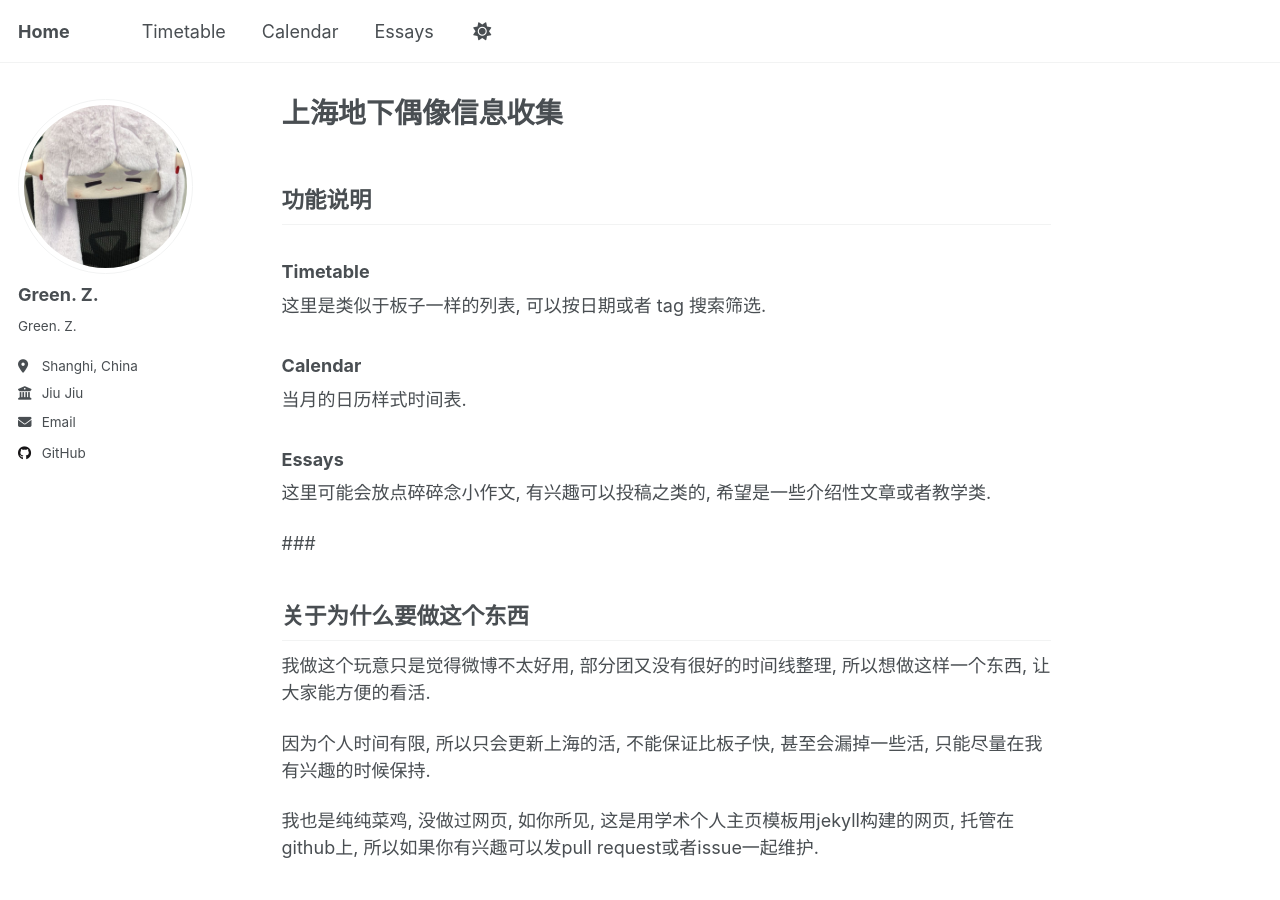
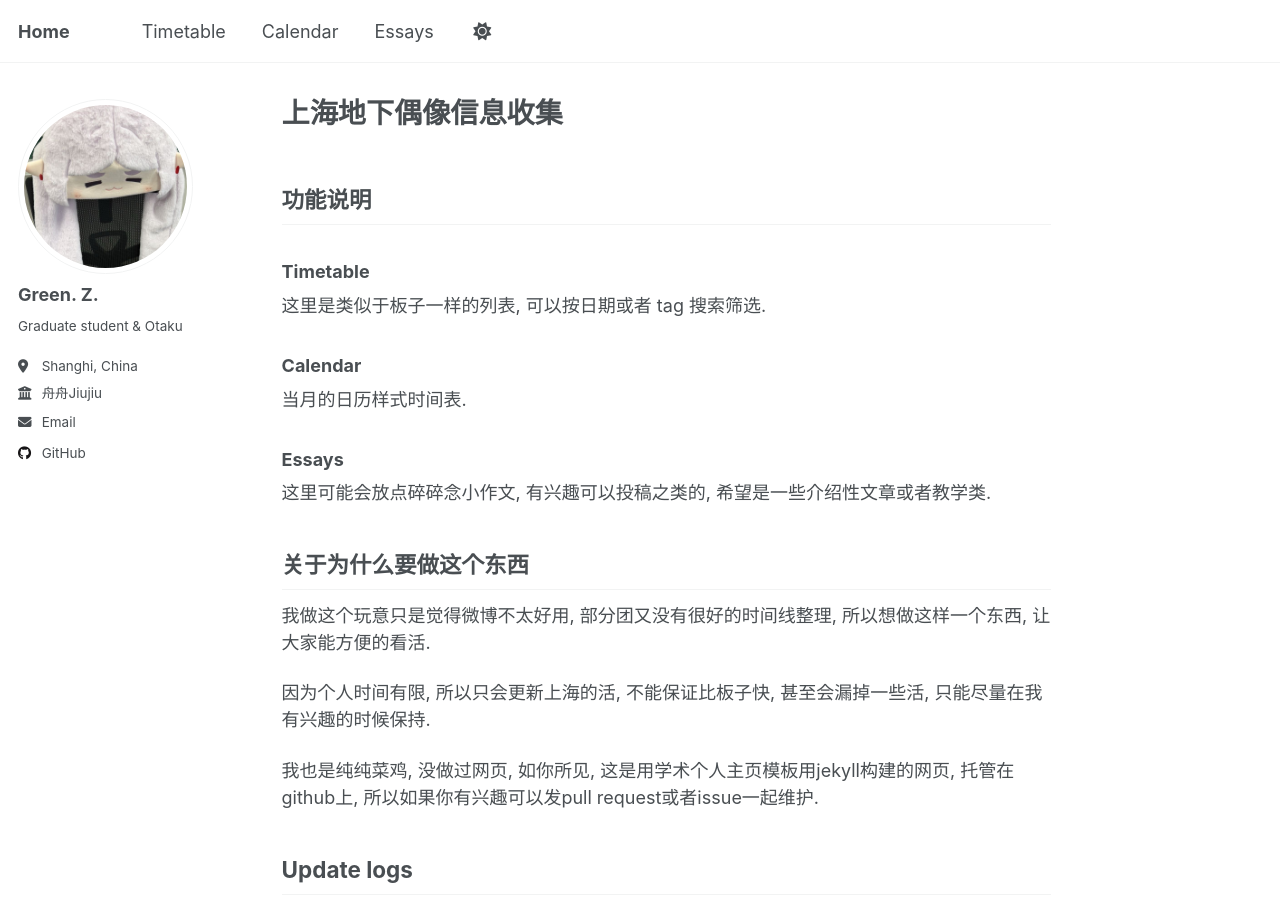
Before and after one commit to renloli/renloli.github.io, a Jekyll site: the page built from _pages/about.md, in a window 1280 px wide and 900 px high. Built offline with Jekyll 4.4.1, drawn with Linux system fonts in a browser that asks for light colours.

Commit message:
Update `about.md`.

```diff
--- a/_config.yml
+++ b/_config.yml
@@ -25,9 +25,9 @@
   avatar           : "profile.png"
   name             : "Green. Z."
   pronouns         : # example: "she/her"
-  bio              : "Green. Z."
+  bio              : "Graduate student & Otaku"
   location         : "Shanghi, China"
-  employer         : "Jiu Jiu"
+  employer         : "舟舟Jiujiu"
   uri              : # URL
   email            : "renlililoli@163.com"
 
--- a/_pages/about.md
+++ b/_pages/about.md
@@ -21,7 +21,6 @@
 
 这里可能会放点碎碎念小作文, 有兴趣可以投稿之类的, 希望是一些介绍性文章或者教学类.
 
-###
 
 ## 关于为什么要做这个东西
 
```
